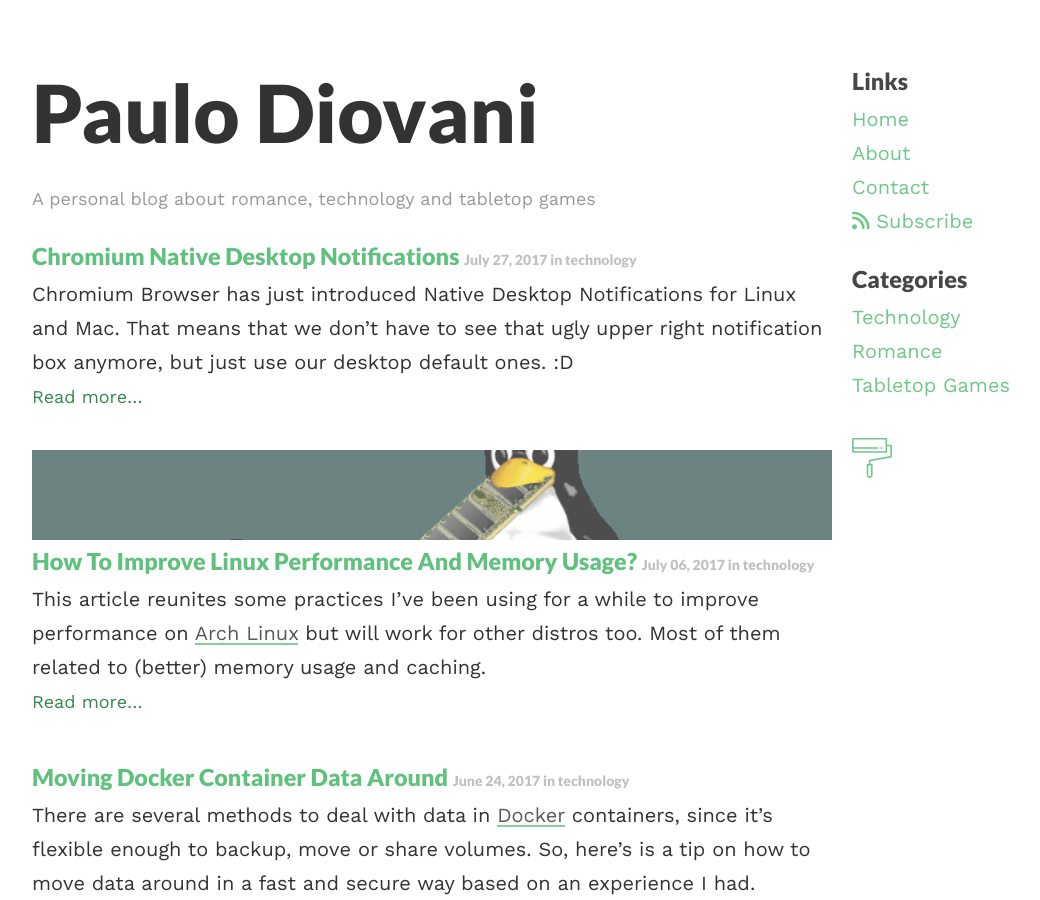
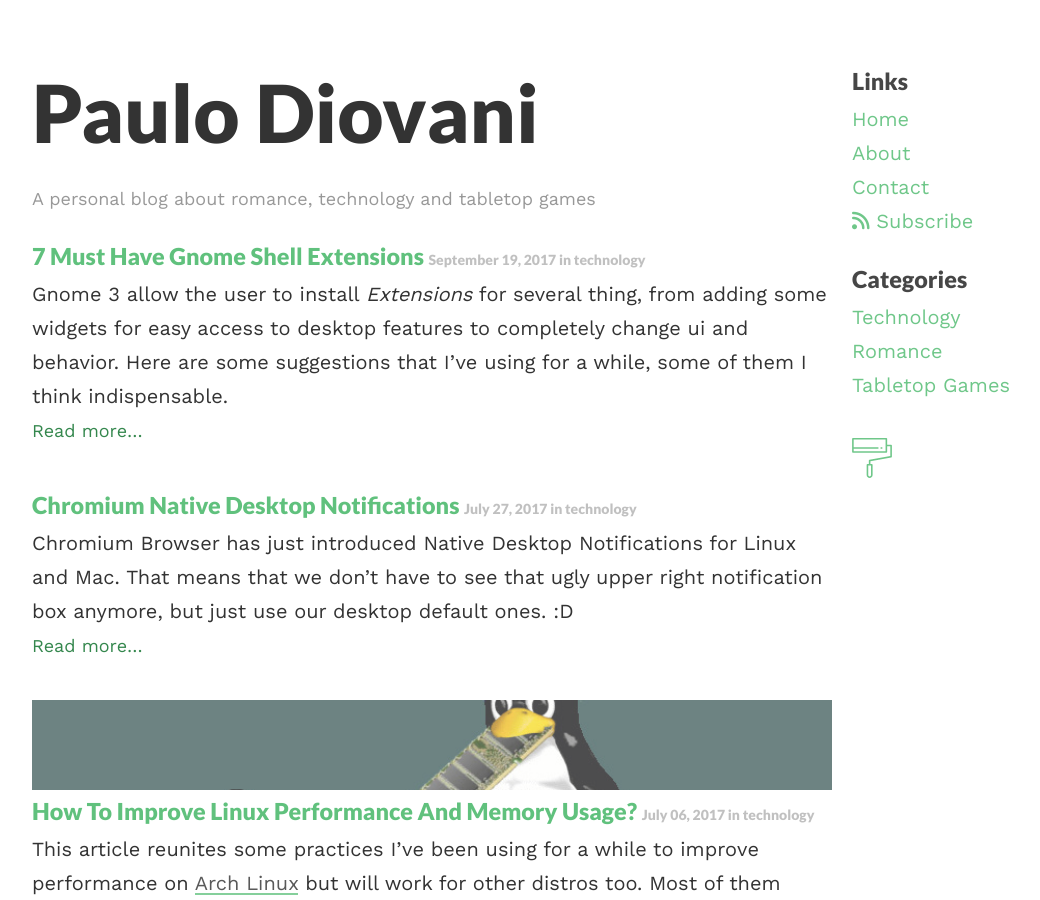
Before and after one commit to paulodiovani/blog.diovani.com, a Jekyll site: the page built from index.md, in a window 1280 px wide and 900 px high. Shown: the whole window, without its empty margins (208-1248 px from the left). Built offline with Jekyll 4.4.1, drawn with Linux system fonts in a browser that asks for light colours; nearby versions of some CDN libraries; some of the changed lines change nothing that is shown.

Commit message:
Post: Gnome extensions

```diff
--- /dev/null
+++ b/technology/_posts/2017-09-19-must-have-gnome-shell-extensions.md
@@ -0,0 +1,70 @@
+---
+layout: post
+title: 7 Must Have Gnome Shell Extensions
+<!-- image: /media/2017/npm-5.jpg -->
+<!-- image_credits: npm, inc. -->
+---
+
+Gnome 3 allow the user to install _Extensions_ for several thing, from adding some
+widgets for easy access to desktop features to completely change ui and behavior. Here
+are some suggestions that I've using for a while, some of them I think indispensable.
+
+## Must have Extensions
+
+- [Alternate Tab](https://extensions.gnome.org/extension/15/alternatetab/)
+switches the default `Alt + Tab` by a window (with screenshot) based switcher that
+can group windows by workspace.
+- [Audio Switcher](https://extensions.gnome.org/extension/1092/audio-switcher/)
+is useful if you constantly need to change audio input/output devices.
+- [Clipboard Indicator](https://extensions.gnome.org/extension/779/clipboard-indicator/)
+manages the last _n_ clipboard entries.
+- [Dropdown Terminal](https://extensions.gnome.org/extension/442/drop-down-terminal/)
+for fast access to terminal emulator.
+
+### UX improvements Extensions
+
+- [Pixel Saver](https://extensions.gnome.org/extension/723/pixel-saver/)
+hides app titlebar when maximized, saving vertical space.
+- [Disable Workspace Switcher Popup](https://extensions.gnome.org/extension/959/disable-workspace-switcher-popup/)
+as the name says, removes the annoying popup when switching workspaces.
+- [Dynamic Top Bar](https://extensions.gnome.org/extension/885/dynamic-top-bar/)
+makes topbar transparent when no window is maximized.
+
+## Install and configuration
+
+To be able to use Gnome Shell Extensions you must first install [Gnome Tweak Tool][tweak].
+For Arch Linux or Ubuntu, you just have to install the `gnome-tweak-tool` package.
+
+Once installed, you can enable/disable or configure extensions in the _Extensions_ tab.
+
+![Gnome Tweak Tool][tweak-screenshot]
+
+New extensions can be obtained/installed from several ways:
+
+- From [Gnome Extensions (extensions.gnome.org)][extensions] website.
+
+    For this to work you must install the browser extension and desktop
+    integration package as [explained on the wiki][extensions-wiki]
+
+- From system packages
+
+    Some extensions are packaged for your distro, officialy or not. For Arch Linux
+    there are [many Gnome Shell Extensions available on AUR][extensions-aur]
+
+- From source repository
+
+    GitHub or whatever, each extensions has it's own install instructions. In most
+    cases it's just to clone the repository under `~/.local/share/gnome-shell/extensions`
+
+There are a lot more extensions available at [Gnome Extensions website][extensions]
+for many needs. For example, there is a [Bitcoin Markets](https://extensions.gnome.org/extension/648/bitcoin-markets/)
+extensions that I've been using to keep track of currently BTC Price.
+
+I still haven't find, however, a good _latest news_ and _Medium_ extension so I'm
+considering to create one myself. Tell me if you have any recommendations.
+
+[tweak]: https://wiki.gnome.org/action/show/Apps/GnomeTweakTool
+[tweak-screenshot]: /media/2017/gnome-tweak-tool.jpg
+[extensions]: https://extensions.gnome.org
+[extensions-wiki]: https://wiki.gnome.org/Projects/GnomeShellIntegrationForChrome/Installation
+[extensions-aur]: https://aur.archlinux.org/packages/?O=0&K=gnome-shell-extension
```
Also changed, not shown: technology/_posts/2017-07-27-chromium-native-desktop-notifications.md (+0 -2 lines), media/2017/gnome-tweak-tool.jpg (added).
